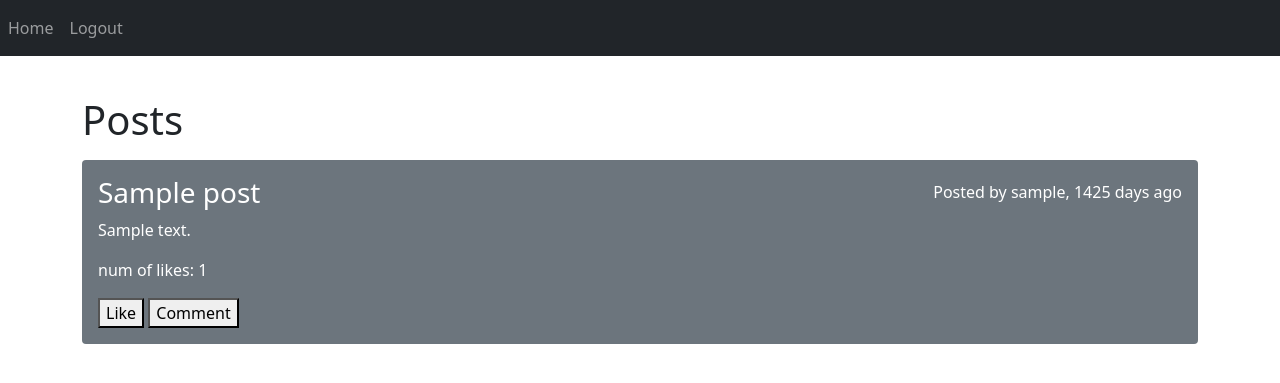
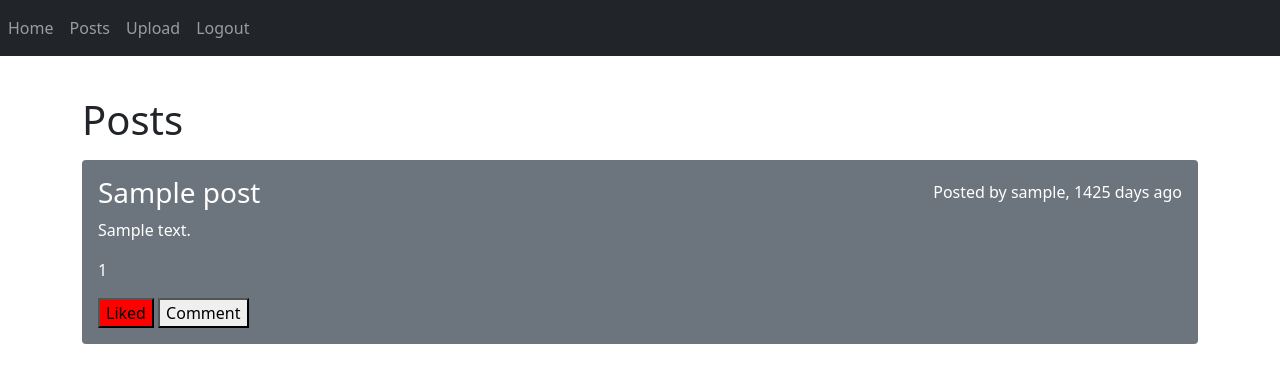
Before and after one commit to sudo-amancodes/stock-whisperers, a Flask app: page /posts in a window 1280 px wide. Shown: the top 383 px of the page. Run offline with Flask 3, Linux system fonts and the light colour scheme; a user stored in the database is signed in; tables that the repository leaves empty hold one stand-in row (values such as "Sample post"); parts of the project's set-up code (start-up, migrations or seed data) failed here and were passed over.

Commit message:
Likes are now dynamic on the ui

```diff
--- a/templates/_layout.html
+++ b/templates/_layout.html
@@ -18,6 +18,8 @@
       <div class="navbar-nav">
         {% if user.is_authenticated %}
         <a class="nav-item nav-link" id="home" href="/">Home</a>
+        <a class="nav-item nav-link" id="posts" href="/posts">Posts</a>
+        <a class="nav-item nav-link" id="upload" href="/upload">Upload</a>
         <a class="nav-item nav-link" id="logout" href="/logout">Logout</a>
         {% else %}
         <a class="nav-item nav-link" id="login" href="/login">Login</a>
--- a/templates/posts.html
+++ b/templates/posts.html
@@ -2,7 +2,12 @@
 
 {% block title %}Upload to Stock Whisperers{% endblock %}
 {% block body %}
-
+<style>
+    .liked {
+        /* style the like button here to show that it is liked */
+        background-color: red;
+    }
+</style>
 <main>
     {% if posts|length == 0 %}
     <h1 class="mt-3">There are no posts available.</h1>
@@ -10,19 +15,27 @@
 
     <h1 class="mt-3 mb-3">Posts</h1>
 
-    {% for post, user in posts %}
+    {% for post, creator in posts %}
 
     <div class="container bg-secondary p-3 mb-5 rounded" style="color: white;">
         <div class="d-inline-flex align-items-center justify-content-between w-100">
             <h3>{{ post.title }}</h3>
-            <h6>Posted by {{ user.username }}, {{ post.date_posted|time_ago }}</h6>
+            <h6>Posted by {{ creator.username }}, {{ post.date_posted|time_ago }}</h6>
         </div>
 
         <div class="container p-0">
             <p>{{ post.content }}</p>
-            <p>num of likes: {{ post.likes }}</p>
+            <p id="like-count">{{ post.likes }}</p>
             <div>
-                <button class="like-button" data-post-id="{{ post.post_id }}" data-user-id="{{ user.user_id }}">Like</button>
+                {% if user.is_authenticated %}
+                {% if post in user.liked_posts %}
+                <button onclick="liked_or_not()" id="like-button" class="like-button liked" data-post-id="{{ post.post_id }}" data-user-id="{{ user.user_id }}">Liked</button>
+                {% else %}
+                <button onclick="liked_or_not()" id="like-button" class="like-button" data-post-id="{{ post.post_id }}" data-user-id="{{ user.user_id }}">Like</button>
+                {% endif %}
+                {% else %}
+                <a href="/login"><button>Like</button></a>
+                {% endif %}
                 <button>Comment</button>
             </div>
         </div>
@@ -51,6 +64,20 @@
             });
         });
     </script>
+    <script>
+        function liked_or_not() {
+            const like_button = document.getElementById("like-button");
+            const like_count = document.getElementById("like-count");
+            if (like_button.classList.contains("liked")) {
+                like_count.innerHTML = parseInt(like_count.innerHTML) - 1;
+                like_button.innerHTML = "Like";
+            } else {
+                like_button.innerHTML = "Liked";
+                like_count.innerHTML = parseInt(like_count.innerHTML) + 1;
+            }
+            like_button.classList.toggle("liked");
+        }
+    </script>
 
     {% endif %}
 </main>
```
